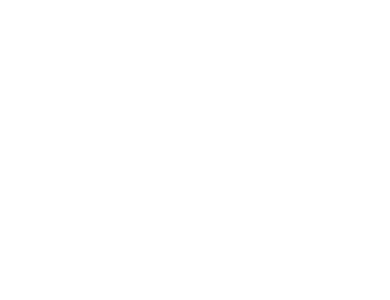
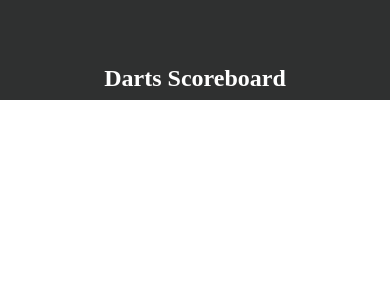
Before and after one commit to ScottWagner100/DartsScoreboard, a React Native app: screen / in a window 390 px wide. Shown: the top 300 px of the page. Built offline with nearby package versions, Linux system fonts and the light colour scheme.

Commit message:
MainHeader.js component implemented and styled.

```diff
--- a/App.js
+++ b/App.js
@@ -1,6 +1,7 @@
 import { StatusBar } from 'expo-status-bar';
 import {Keyboard, StyleSheet, Text, TouchableWithoutFeedback, View} from 'react-native';
 import styles from "./globalStyles";
+import MainHeader from "./components/mainHeader";
 
 export default function App() {
 
@@ -11,8 +12,8 @@
 
   return (
       <TouchableWithoutFeedback onPress={touchDismiss}>
-    <View style={styles.container}>
-
+    <View>
+      <MainHeader />
     </View>
       </TouchableWithoutFeedback>
   );
--- /dev/null
+++ b/components/mainHeader.js
@@ -0,0 +1,16 @@
+import React from "react";
+import styles from "../globalStyles";
+import {Text, View} from "react-native";
+
+
+export default function MainHeader() {
+
+    return (
+        <View style={styles.mainHeaderContainer}>
+            <Text style={styles.mainHeaderText}>Darts Scoreboard</Text>
+        </View>
+
+
+    ) // return
+
+} // MainHeader
--- a/globalStyles.js
+++ b/globalStyles.js
@@ -3,11 +3,24 @@
 
 const styles = StyleSheet.create({
     container: {
-        flex: 1,
         backgroundColor: '#fff',
         alignItems: 'center',
         justifyContent: 'center',
     },
+    mainHeaderContainer: {
+         backgroundColor: "#2f3030",
+         height: 100,
+         paddingTop: 55,
+         alignItems: "center",
+    },
+    mainHeaderText: {
+        fontFamily: "Rockwell",
+        color: "#fff",
+        fontSize: 24,
+        textAlign: "center",
+        fontWeight: "bold",
+        paddingTop: 10,
+    }
 });
 
 export default styles;
```
